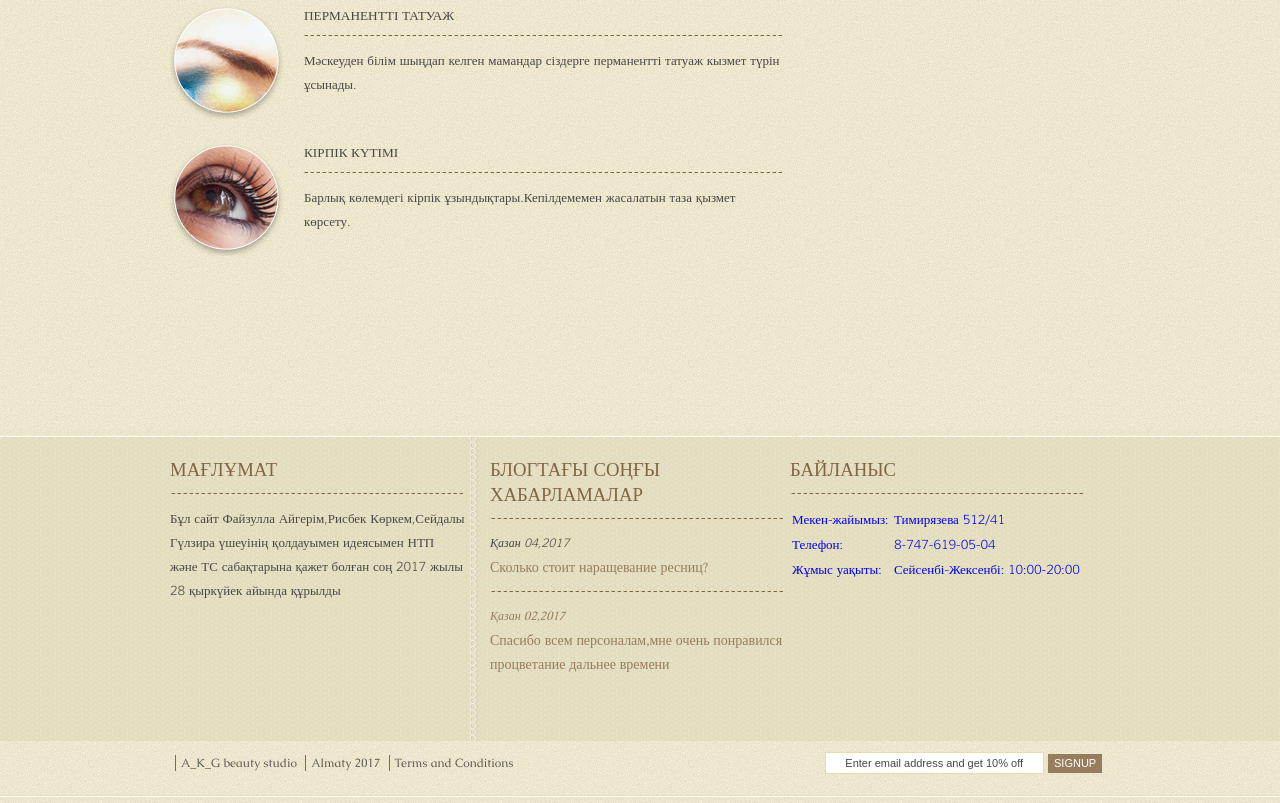
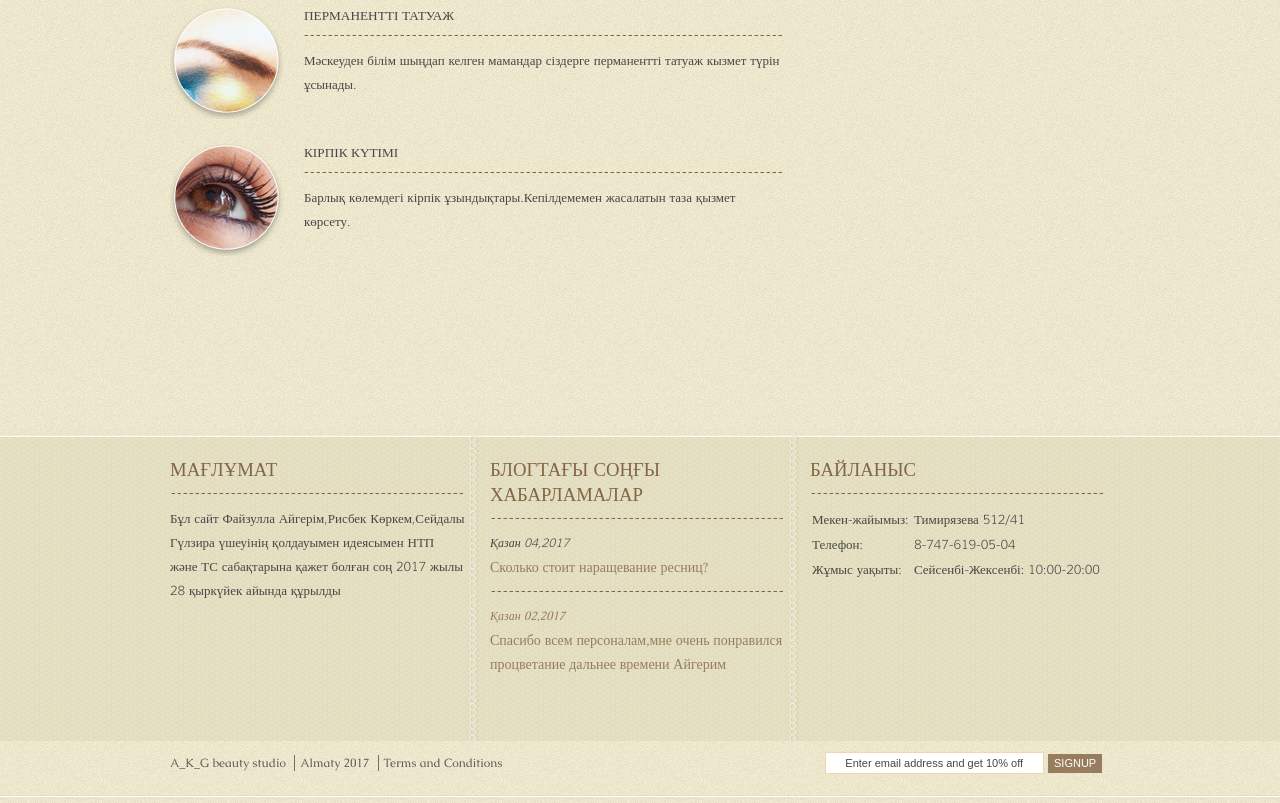
Before and after one commit to Askarovnaa/srs_sait, a plain HTML site: page services.html in a window 1280 px wide. Shown: the part 639-1442 px from the top of the page. Drawn offline with Linux system fonts and the light colour scheme.

```diff
--- a/services.html
+++ b/services.html
@@ -121,7 +121,7 @@
 								</li>
 								<li>
 									<p>
-										<span>Қазан 02,2017</span> <a href="blog.html">Спасибо всем персоналам,мне очень понравился процветание дальнее времени
+										<span>Қазан 02,2017</span> <a href="blog.html">Спасибо всем персоналам,мне очень понравился процветание дальнее времени Айгерим <a href="https://vk.com/aaskarovna97/" > </a>
 									</p>
 								</li>
 							</ul>
```
